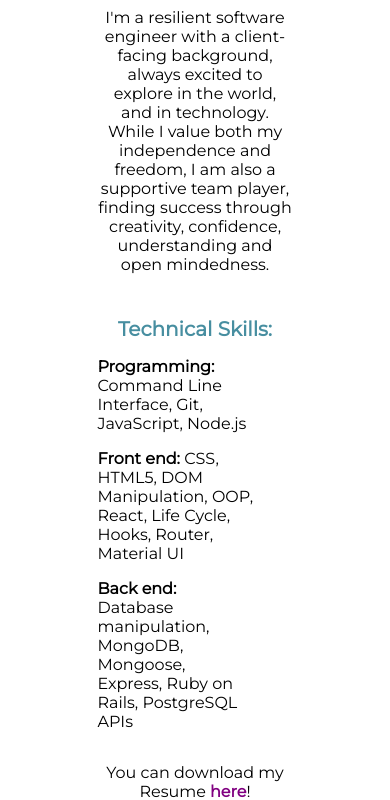
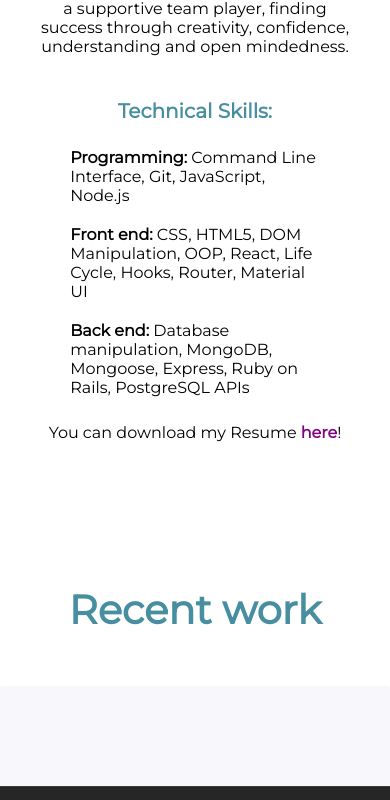
Before and after one commit to amandaphail/portfolio, a React (Create React App) app: page / in a window 390 px wide. Shown: the part 736-1536 px from the top of the page. Built offline with nearby package versions, Linux system fonts and the light colour scheme; a web font is replaced by a local one.

Commit message:
mediaquery

```diff
--- a/src/screens/CSS/aboutme.css
+++ b/src/screens/CSS/aboutme.css
@@ -62,11 +62,16 @@ span {
 
 #skills {
   width: 60%;
-  margin: 0 auto;
+  /* margin: 0 auto; */
+  display: flex;
+  flex-direction: column;
+  align-items: center;
+  margin-top: 15px;
 }
 
 #left {
   text-align: left;
+  margin: 10px;
 }
 
 @media only screen and (max-width: 1100px) {
@@ -75,11 +80,25 @@ span {
     flex-direction: column;
     margin-top: 60px;
   }
+
+  #content {
+    width: 80%;
+  }
+
+  #skills {
+    width: 70%;
+    /* margin: 0 auto; */
+  }
+
+  #left {
+    width: 100%;
+    /* text-align: center;   */
+  }
 }
 
 @media only screen and (max-width: 550px) {
   #me {
-    width: 70%;
+    width: 50%;
   }
 
   #who {
```
